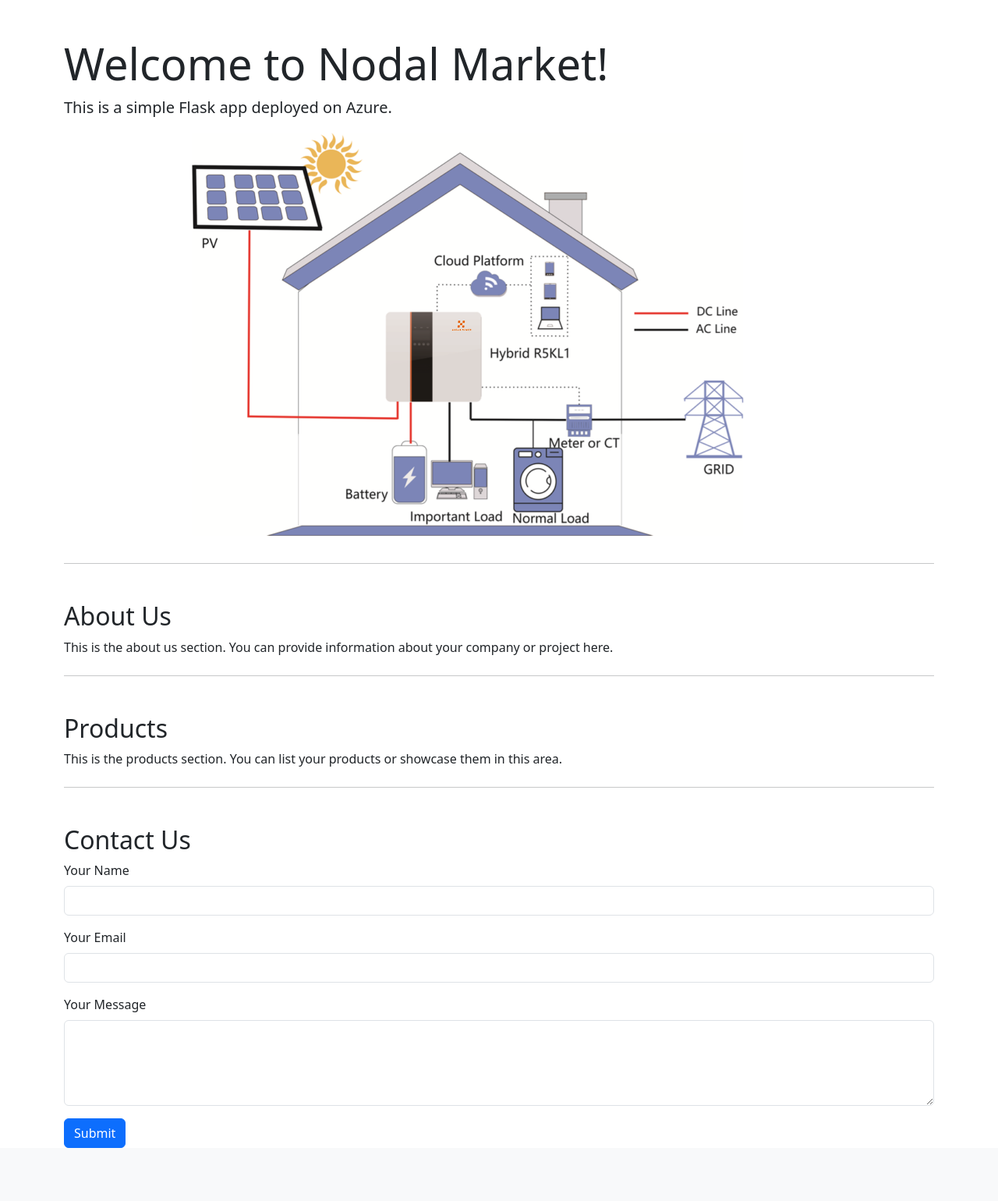
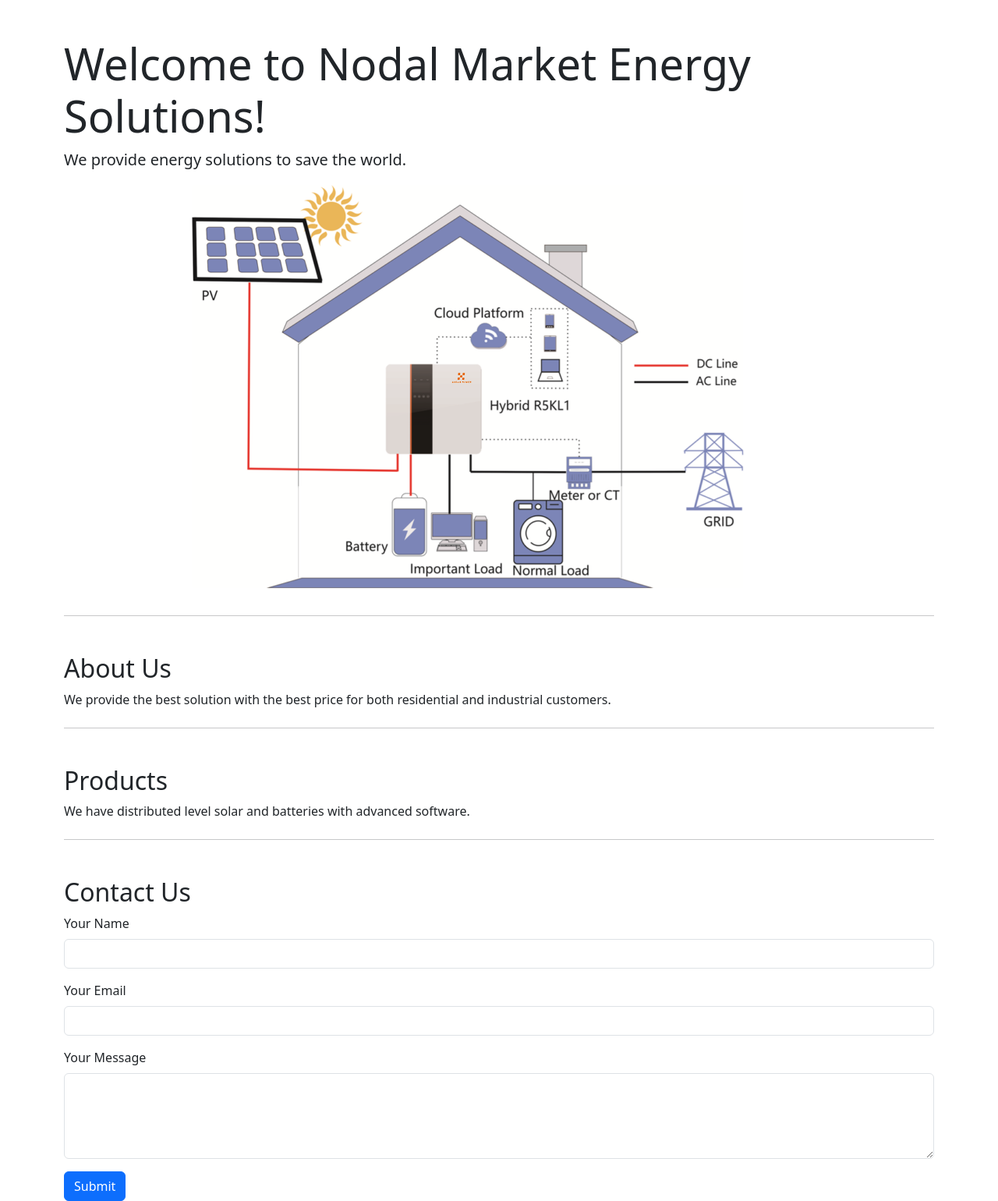
Before and after one commit to AustinTX360/1, a Flask app: page / in a window 1280 px wide. Shown: the part 56-1596 px from the top of the page at 78% size. Before the commit the page ends 1528 px from the top, so only its background shows below. Run offline with Flask 3, Linux system fonts and the light colour scheme.

Commit message:
Update index.html

```diff
--- a/templates/index.html
+++ b/templates/index.html
@@ -5,7 +5,7 @@
     <meta name="viewport" content="width=device-width, initial-scale=1.0">
     <link rel="stylesheet" href="https://cdn.jsdelivr.net/npm/bootstrap@5.3.0/dist/css/bootstrap.min.css">
     <link rel="icon" href="{{ url_for('static', filename='ico.PNG') }}" type="image/x-icon">
-    <title>Your Azure Flask App</title>
+    <title>Nodal Market</title>
 </head>
 <body>
     <nav class="navbar navbar-expand-lg navbar-light bg-light">
@@ -37,8 +37,8 @@
     </nav>
 
     <div class="container mt-5">
-        <h1 class="display-4">Welcome to Nodal Market!</h1>
-        <p class="lead">This is a simple Flask app deployed on Azure.</p>
+        <h1 class="display-4">Welcome to Nodal Market Energy Solutions!</h1>
+        <p class="lead">We provide energy solutions to save the world.</p>
         <img src="{{ url_for('static', filename='your_image.jpg') }}" class="img-fluid" alt="Your Image">
         <hr class="my-4">
 
@@ -46,14 +46,14 @@
 
         <div id="about" class="mt-5">
             <h2>About Us</h2>
-            <p>This is the about us section. You can provide information about your company or project here.</p>
+            <p>We provide the best solution with the best price for both residential and industrial customers.</p>
         </div>
 
         <hr class="my-4">
 
         <div id="products" class="mt-5">
             <h2>Products</h2>
-            <p>This is the products section. You can list your products or showcase them in this area.</p>
+            <p>We have distributed level solar and batteries with advanced software.</p>
         </div>
 
         <hr class="my-4">
```
